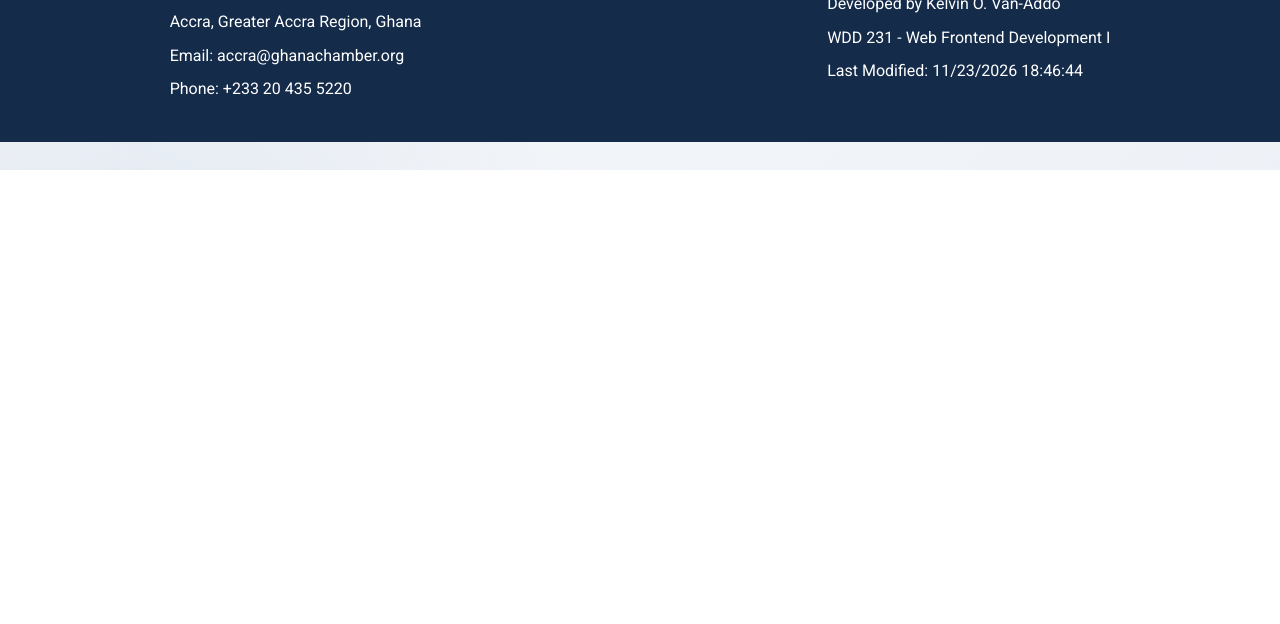
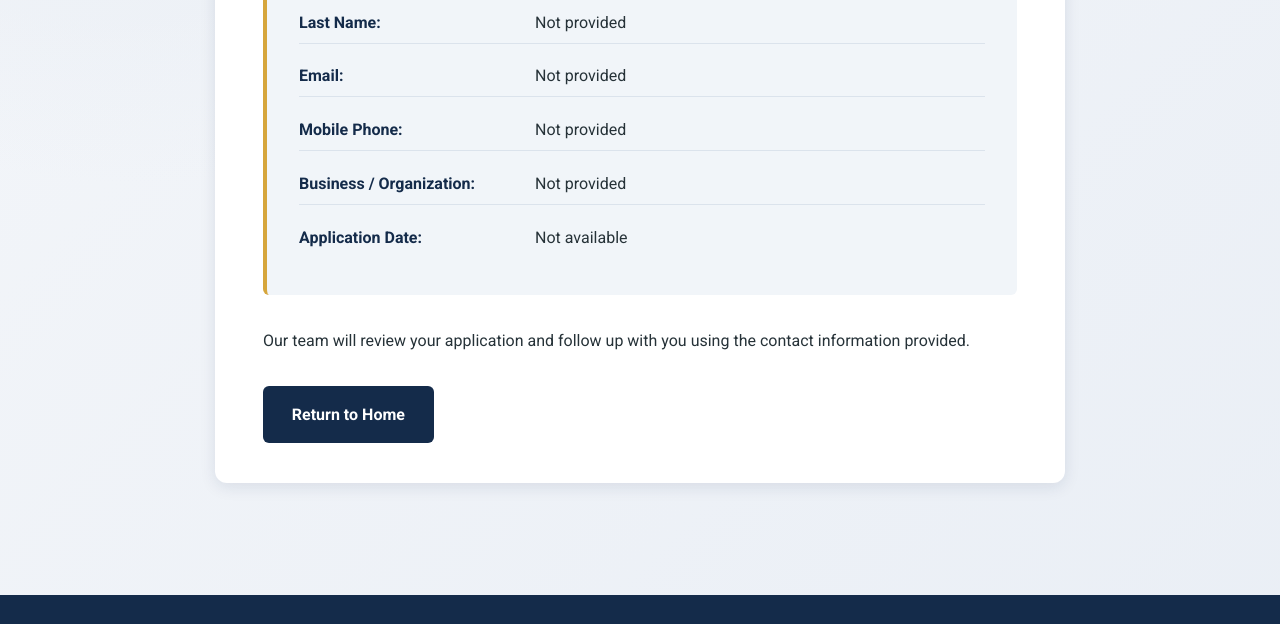
Before and after one commit to KOVan-Addo/wdd231, a plain HTML site: page chamber/thankyou.html in a window 1280 px wide. Shown: the part 630-1254 px from the top of the page. Before the commit the page ends 800 px from the top, so only its background shows below. Drawn offline with Linux system fonts and the light colour scheme.

Commit message:
added styling to thankyou page, updated js files with thankyou script

```diff
--- /dev/null
+++ b/chamber/scripts/thankyou.js
@@ -0,0 +1,25 @@
+// Retrieve submitted form data from the URL
+const urlParams = new URLSearchParams(window.location.search);
+
+// Get the application details container
+const detailsContainer = document.querySelector("#application-details");
+
+// Retrieve the submitted values
+const firstName = urlParams.get("firstName");
+const lastName = urlParams.get("lastName");
+const email = urlParams.get("email");
+const phone = urlParams.get("phone");
+const organization = urlParams.get("organization");
+const timestamp = urlParams.get("timestamp");
+
+// Display the submitted information
+if (detailsContainer) {
+    detailsContainer.innerHTML = `
+        <p><strong>First Name:</strong> ${firstName || "Not provided"}</p>
+        <p><strong>Last Name:</strong> ${lastName || "Not provided"}</p>
+        <p><strong>Email:</strong> ${email || "Not provided"}</p>
+        <p><strong>Mobile Phone:</strong> ${phone || "Not provided"}</p>
+        <p><strong>Business / Organization:</strong> ${organization || "Not provided"}</p>
+        <p><strong>Application Date:</strong> ${timestamp || "Not available"}</p>
+    `;
+}
--- a/chamber/styles/large.css
+++ b/chamber/styles/large.css
@@ -158,3 +158,40 @@
         padding: 1.2rem;
     }
 }
+/* =================================
+   APPLICATION CONFIRMATION - DESKTOP
+================================= */
+
+@media screen and (min-width: 64rem) {
+    .application-confirmation {
+        max-width: 850px;
+        margin: 3rem auto;
+        padding: 2.5rem 3rem;
+    }
+
+    .application-confirmation h2 {
+        margin-bottom: 1.2rem;
+    }
+
+    #application-details {
+        padding: 1.5rem 2rem;
+        margin: 2rem 0;
+    }
+
+    #application-details p {
+        display: grid;
+        grid-template-columns: 220px 1fr;
+        gap: 1rem;
+        align-items: baseline;
+        padding: 0.5rem 0;
+        border-bottom: 1px solid #dbe3ec;
+    }
+
+    #application-details p:last-child {
+        border-bottom: none;
+    }
+
+    .return-home {
+        padding: 1rem 1.8rem;
+    }
+}
--- a/chamber/styles/small.css
+++ b/chamber/styles/small.css
@@ -774,3 +774,66 @@ button:focus-visible {
         transition: none;
     }
 }
+/* =================================
+   APPLICATION CONFIRMATION PAGE
+================================= */
+
+.application-confirmation {
+    max-width: 750px;
+    margin: 2rem auto;
+    padding: 2rem;
+    background: #ffffff;
+    border-radius: 12px;
+    box-shadow: 0 4px 16px rgba(20, 43, 74, 0.10);
+}
+
+.application-confirmation h2 {
+    color: #142b4a;
+    border-bottom: 2px solid #d6a63c;
+    padding-bottom: 0.5rem;
+}
+
+.application-confirmation>p {
+    line-height: 1.7;
+    color: #263238;
+}
+
+#application-details {
+    margin: 1.5rem 0;
+    padding: 1.2rem;
+    background: #f1f5f9;
+    border-left: 4px solid #d6a63c;
+    border-radius: 6px;
+}
+
+#application-details p {
+    margin: 0.8rem 0;
+    line-height: 1.5;
+    color: #263238;
+}
+
+#application-details strong {
+    color: #142b4a;
+}
+
+.return-home {
+    display: inline-block;
+    margin-top: 1rem;
+    padding: 0.85rem 1.4rem;
+    background: #142b4a;
+    color: #ffffff;
+    text-decoration: none;
+    font-weight: 700;
+    border-radius: 6px;
+    transition: background-color 0.3s ease;
+}
+
+.return-home:hover {
+    background: #d6a63c;
+    color: #142b4a;
+}
+
+.return-home:focus-visible {
+    outline: 3px solid #d6a63c;
+    outline-offset: 4px;
+}
--- a/chamber/thankyou.html
+++ b/chamber/thankyou.html
@@ -34,6 +34,7 @@
     <script src="scripts/navigation.js" defer></script>
     <script src="scripts/date.js" defer></script>
     <script src="scripts/join.js" defer></script>
+    <script src="scripts/thankyou.js" defer></script>
 </head>
 
 <body>
```
